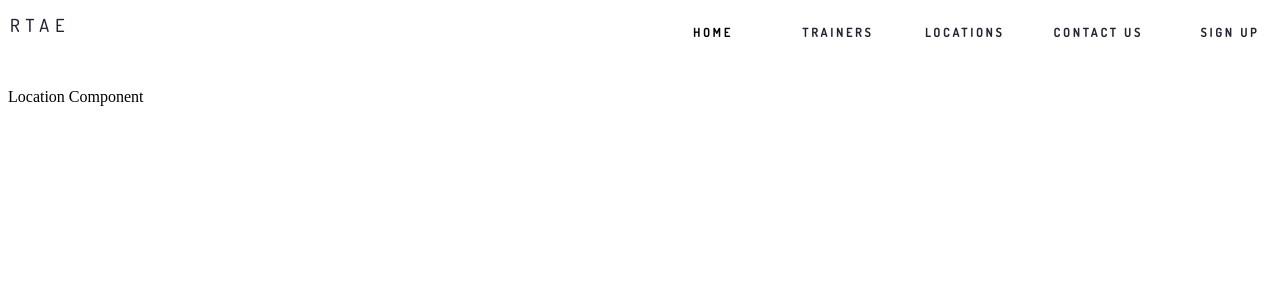
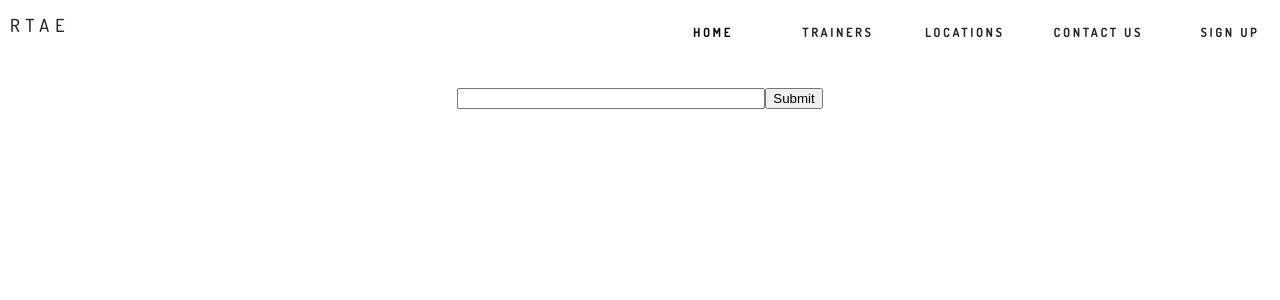
Before and after one commit to taerichard/ptReq, a React (Create React App) app in the folder client/: page /location in a window 1280 px wide. Shown: the top 300 px of the page. Built offline with nearby package versions, Linux system fonts and the light colour scheme.

Commit message:
location api hit and created search ui for location

```diff
--- a/client/package.json
+++ b/client/package.json
@@ -6,6 +6,7 @@
   "dependencies": {
     "@material-ui/core": "^4.11.0",
     "@material-ui/icons": "^4.9.1",
+    "@material-ui/lab": "^4.0.0-alpha.56",
     "@material-ui/styles": "^4.10.0",
     "@testing-library/jest-dom": "^4.2.4",
     "@testing-library/react": "^9.3.2",
--- a/client/src/App.js
+++ b/client/src/App.js
@@ -6,6 +6,7 @@ import theme from "./components/ui/Theme";
 import TrainerList from "./components/Trainers/TrainerList";
 import { BrowserRouter, Route, Switch } from "react-router-dom";
 import Home from "./Home";
+import Locations from "./components/Locations/index";
 
 export default function App() {
   return (
@@ -16,11 +17,7 @@ export default function App() {
           <Switch>
             <Route exact path="/" component={Home} />
             <Route exact path="/trainer" component={Trainers} />
-            <Route
-              exact
-              path="/location"
-              component={() => <div>Location Component</div>}
-            />
+            <Route exact path="/location" component={Locations} />
             <Route
               exact
               path="/contact"
--- /dev/null
+++ b/client/src/components/Locations/SearchBar.js
@@ -0,0 +1,42 @@
+import React from "react";
+import TextField from "@material-ui/core/TextField";
+import Autocomplete from "@material-ui/lab/Autocomplete";
+
+export default class SearchBar extends React.Component {
+  state = {
+    inputValues: [],
+  };
+
+  handleOnChange = (e) => {
+    console.log(e.target.value);
+    this.setState({ inputValues: e.target.value });
+  };
+
+  handleSubmit = (e) => {
+    e.preventDefault();
+    this.props.onSubmit(this.state.inputValues);
+    console.log();
+  };
+
+  render() {
+    return (
+      <form onSubmit={this.handleSubmit}>
+        <input
+          value={this.inputValues}
+          onChange={this.handleOnChange}
+          style={{ width: 300 }}
+        />
+        <input type="submit" />
+      </form>
+    );
+  }
+}
+
+const locations = [
+  { city: "Kirkland" },
+  { city: "Kenmore" },
+  { city: "Seattle" },
+  { city: "Woodinville" },
+  { city: "Redmond" },
+  { city: "Snohomish" },
+];
--- /dev/null
+++ b/client/src/components/Locations/index.js
@@ -0,0 +1,31 @@
+import React from "react";
+import SearchBar from "./SearchBar";
+import Grid from "@material-ui/core/Grid";
+import axios from "axios";
+
+export default class Locations extends React.Component {
+  state = {
+    trainers: [],
+    locations: [],
+  };
+
+  handleSubmit = async (data) => {
+    console.log("coming from location index");
+
+    const response = await axios.get(
+      `api/trainer/city/city?=${data.toString()}`
+    );
+    console.log("response:", response);
+  };
+
+  render() {
+    return (
+      <Grid container direction="row" justify="center">
+        <SearchBar
+          onSubmit={this.handleSubmit}
+          locations={this.state.locations}
+        />
+      </Grid>
+    );
+  }
+}
--- a/client/src/components/Trainers/TrainerForm.js
+++ b/client/src/components/Trainers/TrainerForm.js
@@ -73,6 +73,7 @@ export default function TrainerForm(props) {
   const handleCityChange = (e) => {
     setCityValue(e.target.value);
   };
+
 
   const getTrainers = async (gender) => {
     try {
--- a/client/src/components/Trainers/TrainerList.js
+++ b/client/src/components/Trainers/TrainerList.js
@@ -24,9 +24,23 @@ const useStyles = makeStyles((theme) => ({
 
 export default function TrainerList(props) {
   const classes = useStyles();
-  console.log("coming from trainerlist", props);
-  const trainers = props.map((t, i) => {
-    <div key={i}>{t}</div>;
-  });
-  return <div>{trainers}</div>;
+  console.log("coming from trainerlist", props.trainers);
+
+  return (
+    <div className={classes.root}>
+      <GridList cellHeight={180} className={classes.gridList}>
+        <GridListTile key="Subheader" cols={2} style={{ height: "auto" }}>
+          <ListSubheader component="div">Trainers</ListSubheader>
+        </GridListTile>
+        {props.trainers.map((t) => (
+          <GridListTile key={t.id}>
+            <GridListTileBar
+              title="Trainer"
+              subtitle={<span>{t.firstName + " " + t.lastName}</span>}
+            />
+          </GridListTile>
+        ))}
+      </GridList>
+    </div>
+  );
 }
--- a/client/src/components/Trainers/index.js
+++ b/client/src/components/Trainers/index.js
@@ -9,17 +9,6 @@ class Trainers extends React.Component {
   state = {
     trainers: [],
     city: [],
-  };
-
-  onTrainerSubmit = async (data) => {
-    console.log("coming form index", data);
-    try {
-      const response = await axios.get(`api/trainer/gender/${data[0]}`);
-      console.log(response);
-      this.setState({ trainers: response.data });
-    } catch (err) {
-      console.log(err);
-    }
   };
 
   searchSubmit = async (e) => {
@@ -54,7 +43,7 @@ class Trainers extends React.Component {
     return (
       <Grid container direction="column" alignContent="center">
         <Grid item>
-          <TrainerForm onSubmit={this.onTrainerSubmit} />
+          <TrainerForm />
         </Grid>
         <Grid item>Data displayed here</Grid>
       </Grid>
```
Also changed, not shown: 1 other file (tests, documents, lock files or other folders).
